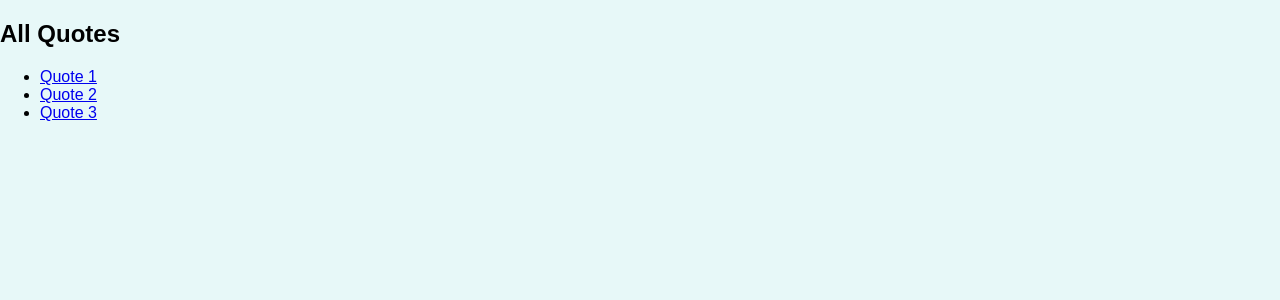
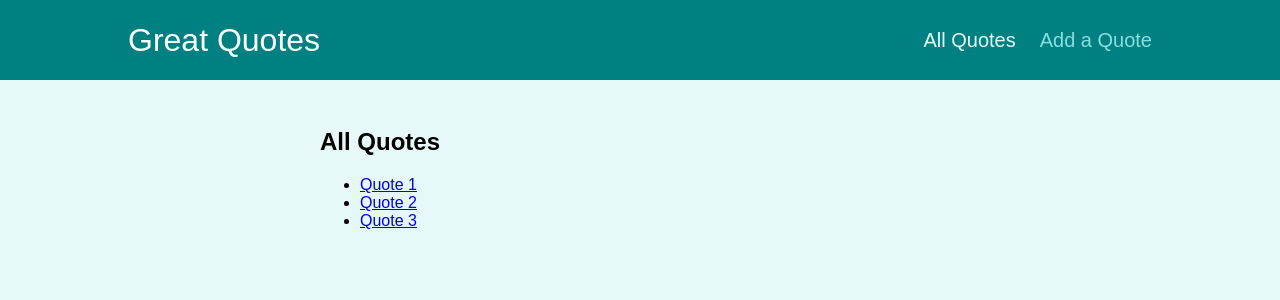
Before and after one commit to zakharovdm/quotes_app, a React (Create React App) app: page /quotes in a window 1280 px wide. Shown: the top 300 px of the page. Built offline with nearby package versions, Linux system fonts and the light colour scheme.

Commit message:
feat: add layout wrapper component

```diff
--- a/src/App.js
+++ b/src/App.js
@@ -1,13 +1,15 @@
 import { Redirect, Route, Switch } from "react-router-dom";
+import Layout from "./components/layout/Layout";
 import AllQuotes from "./pages/AllQuotes";
 import DetailQuote from "./pages/DetailQuote";
 import NewQuote from "./pages/NewQuote";
 
 function App() {
   return (
+    <Layout>
       <Switch>
         <Route path="/" exact>
-        <Redirect to="/quotes"/>
+          <Redirect to="/quotes" />
         </Route>
         <Route path="/quotes" exact>
           <AllQuotes />
@@ -19,6 +21,7 @@
           <NewQuote />
         </Route>
       </Switch>
+    </Layout>
   );
 }
 
--- /dev/null
+++ b/src/components/layout/Layout.js
@@ -0,0 +1,15 @@
+import { Fragment } from "react";
+import MainNavigation from "./MainNavigation";
+
+import classes from "./Layout.module.css"
+
+const Layout = (props) => {
+  return (
+    <Fragment>
+      <MainNavigation />
+      <main className={classes.main}>{props.children}</main>
+    </Fragment>
+  );
+};
+
+export default Layout;
--- /dev/null
+++ b/src/components/layout/MainNavigation.js
@@ -0,0 +1,27 @@
+import { NavLink } from "react-router-dom";
+
+import classes from "./MainNavigation.module.css";
+
+const MainNavigation = () => {
+  return (
+    <header className={classes.header}>
+      <div className={classes.logo}>Great Quotes</div>
+      <nav className={classes.nav}>
+        <ul>
+          <li>
+            <NavLink to="/quotes" activeClassName={classes.active}>
+              All Quotes
+            </NavLink>
+          </li>
+          <li>
+            <NavLink to="/new-quote" activeClassName={classes.active}>
+              Add a Quote
+            </NavLink>
+          </li>
+        </ul>
+      </nav>
+    </header>
+  );
+};
+
+export default MainNavigation;
```
Lines whose indentation alone changed are shown as unchanged.
